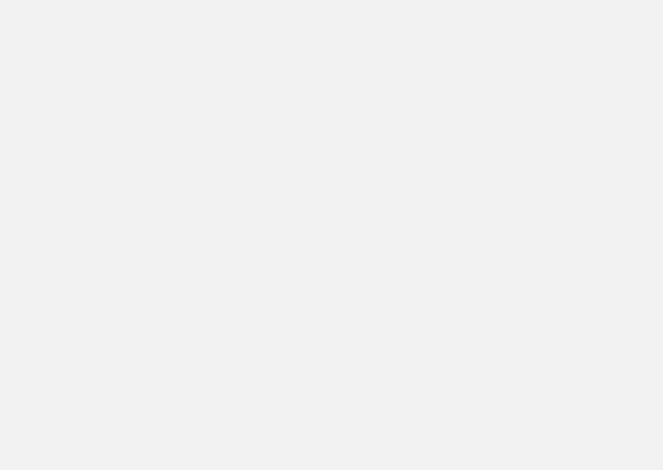
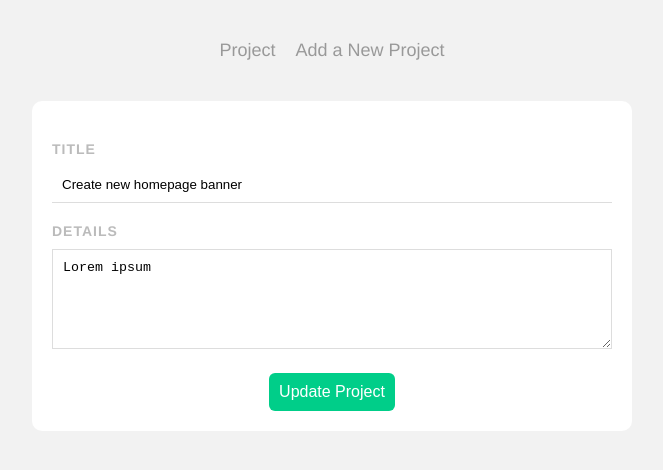
Before and after one commit to nathangiose/Project_Planner, a Vue app: page /projects/1 in a window 1280 px wide. Before the commit this address had no page. Shown: the top 470 px of the page, without its empty margins (308-971 px from the left). Built offline with nearby package versions, Linux system fonts and the light colour scheme; data requests are answered from the project's data file.

Commit message:
Created the edit project component

```diff
--- a/src/App.vue
+++ b/src/App.vue
@@ -1,6 +1,15 @@
 <template>
+  <Navbar />
   <router-view/>
 </template>
+
+<script>
+import Navbar from './components/Navbar.vue'
+
+export default {
+  components: { Navbar }
+}
+</script>
 
 <style>
 body {
--- /dev/null
+++ b/src/components/Navbar.vue
@@ -0,0 +1,30 @@
+<template>
+  <nav class="main-nav">
+      <router-link :to="{ name: 'Home' }">Project</router-link>
+      <router-link :to="{ name: 'AddProject' }">Add a New Project</router-link>
+  </nav>
+</template>
+
+<script>
+export default {
+
+}
+</script>
+
+<style>
+  .main-nav {
+    text-align: center;
+    margin: 40px auto;
+  }
+  .main-nav a{
+    display: inline-block;
+    text-decoration: none;
+    margin: 0 10px;
+    color: #999;
+    font-size: 18px;
+  }
+  a.router-link-active {
+    border-bottom: 2px solid #00ce89;
+    padding-bottom: 4px;
+  }
+</style>
--- a/src/components/SingleProject.vue
+++ b/src/components/SingleProject.vue
@@ -3,7 +3,9 @@
       <div class="actions">
           <h3 @click="showDetails = !showDetails">{{ project.title }}</h3>
           <div class="icons">
+              <router-link :to="{ name:'EditProject', params: { id: project.id}}">
               <span class="material-icons-outlined"> <i class="fas fa-pen"> </i> </span>
+              </router-link>
               <span @click="deleteProject" class="material-icons-outlined"> <i class="fas fa-trash"> </i> </span>
               <span @click="toggleComplete" class="material-icons-outlined tick"> <i class="fas fa-check"> </i> </span>
           </div>
--- a/src/router/index.js
+++ b/src/router/index.js
@@ -1,6 +1,7 @@
 import { createRouter, createWebHistory } from 'vue-router'
 import Home from '../views/Home.vue'
 import AddProject from '../views/AddProject.vue'
+import EditProject from '../views/EditProject.vue'
 
 const routes = [
   {
@@ -12,7 +13,13 @@
     path: '/add',
     name: 'AddProject',
     component: AddProject
-  }
+  },
+  {
+    path: '/projects/:id',
+    name: 'EditProject',
+    component: EditProject,
+    props: true
+  },
 ]
 
 const router = createRouter({
--- /dev/null
+++ b/src/views/EditProject.vue
@@ -0,0 +1,33 @@
+<template>
+  <form>
+    <label>Title</label>
+    <input type="text" v-model="title" required>
+    <label>Details</label>
+    <textarea v-model="details" required></textarea>
+    <button>Update Project</button>
+  </form>
+</template>
+
+<script>
+export default {
+  props: ['id'],
+  data() {
+    return {
+      uri: 'http://localhost:3000/projects/' + this.id,
+      title: '',
+      details: '',
+    }
+  },
+  mounted() {
+    fetch(this.uri)
+      .then(res => res.json())
+      .then(data => {
+        this.title = data.title
+        this.details = data.details
+      }).catch(err => console.log(err))
+  }
+}
+</script>
+
+<style>
+</style>
```
